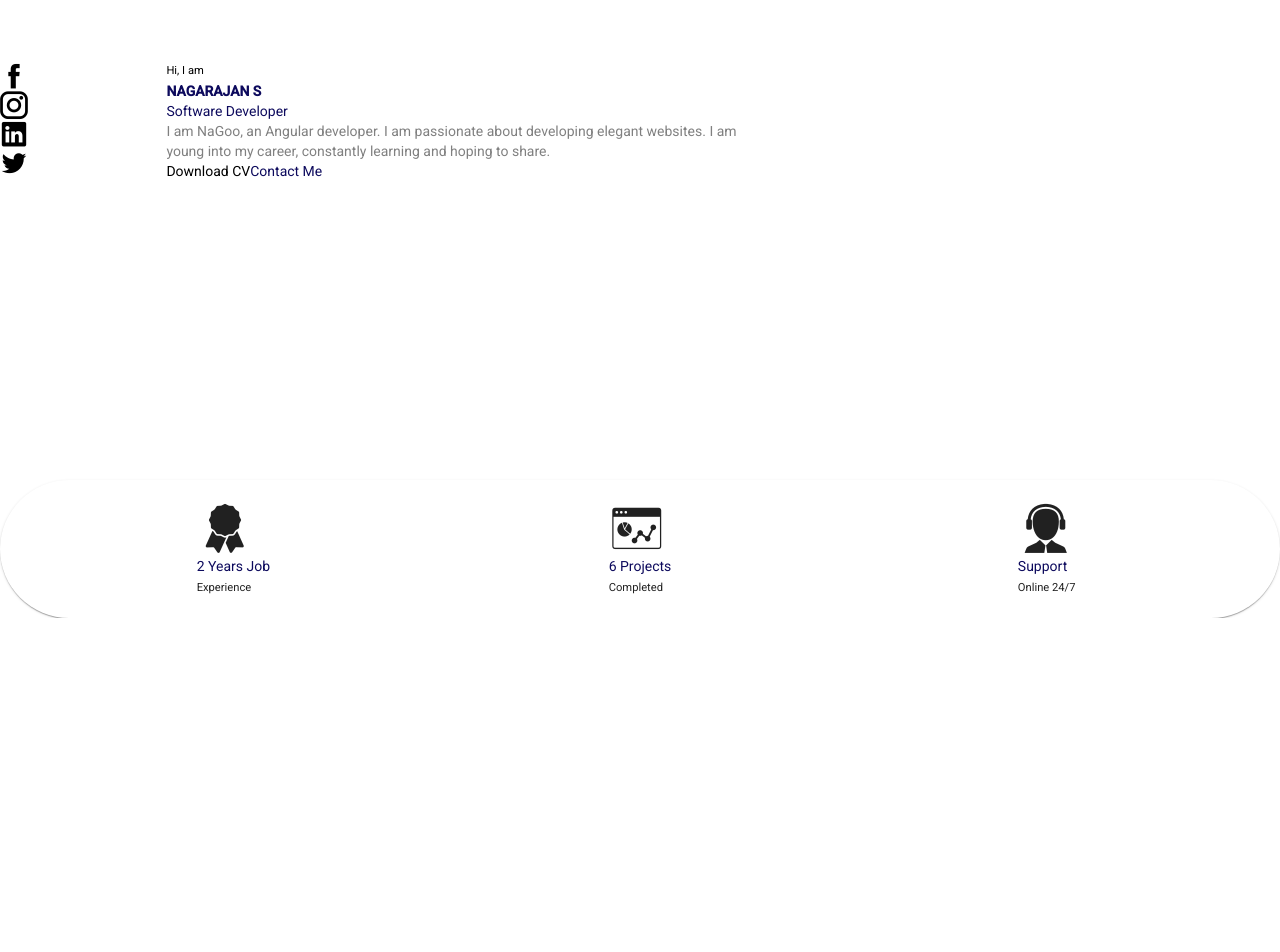
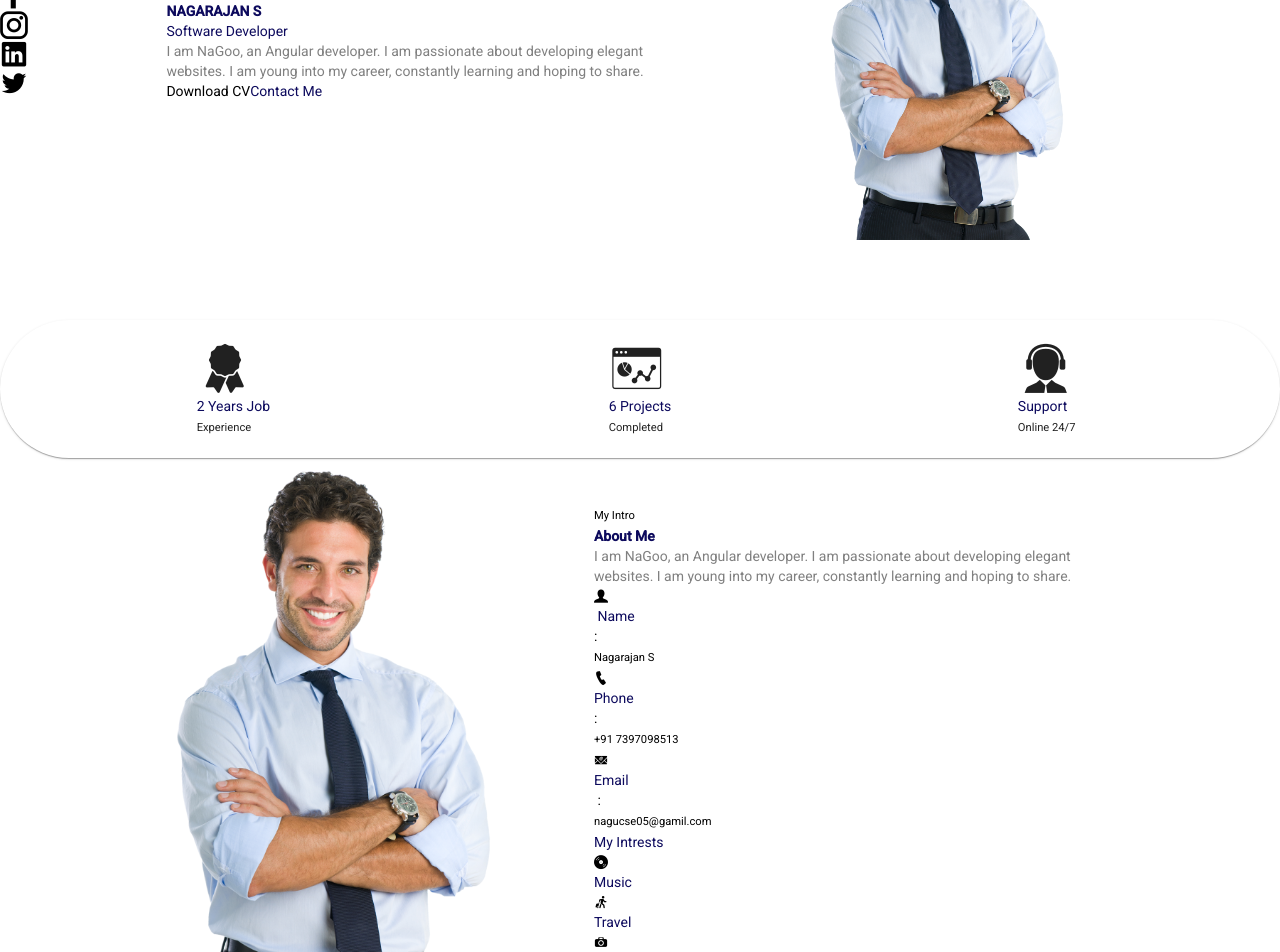
Before and after one commit to NaGoo/my_resume, an Angular app: page / in a window 1280 px wide. Shown: the part 320-1272 px from the top of the page. Before the commit the page ends 938 px from the top, so only its background shows below. Built offline with nearby package versions, Linux system fonts and the light colour scheme.

Commit message:
my intro layout added

```diff
--- a/src/app/app.component.html
+++ b/src/app/app.component.html
@@ -20,14 +20,14 @@
     </div>
   </div>
 </div>
-<section fxLayout="row" fxLayout.xs="column-reverse" class="mb-5 bg-gray-100 p-10" fxLayoutAlign="start center" fxLayoutAlign.xs="center center">
+<section fxLayout="row" fxLayout.xs="column-reverse" class="mb-5 bg-gray-100 p-10"  fxLayoutAlign="start center" fxLayoutAlign.xs="center center">
   <div fxFlex="13" class="my-10 flex flex-row justify-center sm:flex-col lg:flex-col">
     <div class="p-3"><i class="icofont-facebook icofont-2x"></i></div>
     <div class="p-3"><i class="icofont-instagram icofont-2x"></i></div>
     <div class="p-3"><i class="icofont-linkedin icofont-2x"></i></div>
     <div class="p-3"><i class="icofont-twitter icofont-2x"></i></div>
   </div>
-  <div fxFlex="45" class="flex flex-col justify-center space-y-3">
+  <div fxFlex="40" fxFlex.sm="45" class="flex flex-col justify-center space-y-3">
     <small class="font-bold text-orange-500 text-lg tracking-wide"  ngClass.xs="text-sm font-normal text-center">Hi, I am</small>
     <p class="py-3 name text-6xl tracking-widest" ngClass.xs="text-4xl py-1 text-center" ngClass.sm="text-3xl">NAGARAJAN S</p>
     <p class="font-bold text-2xl tracking-wide" ngClass.xs="text-lg py-0 text-center">Software Developer</p>
@@ -38,17 +38,17 @@
       <button class="px-6 py-3 rounded-full border-2 border-orange-500"><p class="font-medium">Contact Me</p> </button>
     </div>
   </div>
-  <div fxFlex="42" fxHide.xs>
-<!--    <div class="flex justify-center pt-64" ngClass.sm="pt-20">-->
-<!--      <img src="../assets/profile/pro.png" class="pro" ngClass.sm="prosm" alt="profile">-->
-<!--    </div>-->
+  <div fxFlex="42" fxHide.xs gdAlignRows="center">
+      <img src="../assets/profile/pro.png" class="pro" alt="profile">
   </div>
   <div fxFlex fxHide.gt-xs gdAlignColumns="center">
     <div class="border-orange-500 p-3 border-2 rounded-full items-center">
-      <img src="../assets/profile/my_profile.jpg" class="h-48 w-48 rounded-full" alt="my profile">
+      <img src="../assets/profile/pro.png" class="h-48 w-48 rounded-full" alt="my profile">
     </div>
   </div>
 </section>
+
+<!--banner-->
 <div class="pb-10 max-w-7xl mx-auto px-2 sm:px-6 lg:px-8">
   <mat-card  fxLayout="row" fxLayoutAlign="space-between center" class="banner z-10 -mt-20 rounded-full shadow-xl">
     <div fxFlex gdAlignRows="center">
@@ -91,3 +91,55 @@
     </div>
   </mat-card>
 </div>
+
+
+<!--My Intro-->
+<section  class="max-w-7xl mx-auto px-2 sm:px-6 lg:px-8" fxLayout="row" fxLayout.xs="column" fxLayoutAlign="center center" fxLayoutGap="100px">
+  <div fxFlex="25" fxHide.xs gdAlignRows="start" class="w-full p-3 border-2 border-orange-500">
+    <div>
+      <img src="../assets/profile/pro.png" alt="profile">
+    </div>
+  </div>
+  <div fxFlex="40">
+    <div class="flex flex-col justify-start">
+      <small class="font-bold text-orange-500 text-lg tracking-wide"  ngClass.xs="text-sm font-normal text-center">My Intro</small>
+      <p class="pt-3 name text-5xl tracking-widest" ngClass.xs="text-4xl py-1 text-center" ngClass.sm="text-3xl">About Me</p>
+      <p class="tracking-wide py-5 p font-medium leading-5 justify-center" ngClass.xs="text-center"> I am NaGoo, an Angular developer. I am passionate
+        about developing elegant websites. I am young into my career, constantly learning and hoping to share.</p>
+      <div class="my-3 flex flex-col space-y-3" ngClass.xs="px-2">
+        <div class="flex justify-start space-x-16">
+          <div class="flex space-x-5">
+            <div><i class="text-orange-400 pr-3 icofont-user-alt-3 text-lg"></i></div>
+            <p class="font-medium text-sm">&nbsp;Name</p>
+          </div>
+          <div>:</div>
+          <small class="font-medium text-gray-400 text-sm">Nagarajan S</small>
+        </div>
+        <div class="flex justify-start space-x-16">
+          <div class="flex space-x-5">
+            <div><i class="text-orange-400 pr-3 icofont-ui-call text-lg"></i></div>
+            <p class="font-medium text-sm">Phone</p>
+          </div>
+          <div>:</div>
+          <small class="font-medium text-gray-400 text-sm">+91 7397098513</small>
+        </div>
+        <div class="flex justify-start space-x-16">
+          <div class="flex space-x-5">
+            <div><i class="text-orange-400 pr-3 text-lg icofont-email"></i></div>
+            <p class="font-medium text-sm">Email</p>
+          </div>
+          <div>&nbsp;:</div>
+          <small class="font-medium text-gray-400 text-sm">nagucse05@gamil.com</small>
+        </div>
+      </div>
+      <div class="my-10">
+        <p class="font-bold text-xl tracking-wide" ngClass.xs="text-lg py-0 text-center">My Intrests</p>
+        <div class="py-3 flex space-x-8 justify-center sm:justify-start lg:justify-start">
+          <div class="flex"><i class="text-orange-500 pr-3 text-2xl icofont-retro-music-disk"></i><p class="pt-1 font-medium text-sm">Music</p></div>
+          <div class="flex"><i class="text-orange-500 pr-3 text-2xl icofont-travelling"></i><p class="pt-1 font-medium text-sm">Travel</p></div>
+          <div class="flex"><i class="text-orange-500 pr-3 text-2xl icofont-camera"></i><p class="pt-1 font-medium text-sm">Photo</p></div>
+        </div>
+      </div>
+    </div>
+  </div>
+</section>
--- a/src/app/app.component.scss
+++ b/src/app/app.component.scss
@@ -8,7 +8,7 @@ p{
 }
 .p{color: gray}
 section {
-  min-height: 90vh;
+  min-height: 70vh;
   width: 100vw;
 }
 .name {
@@ -21,8 +21,5 @@ section {
   padding: 20px 30px;
 }
 .pro {
-  height: 30vh;
+  height: 50vh;
 }
-.prosm {
-  height: 80%;
-}
```
Also changed, not shown: src/assets/profile/pro.jpeg (deleted).
